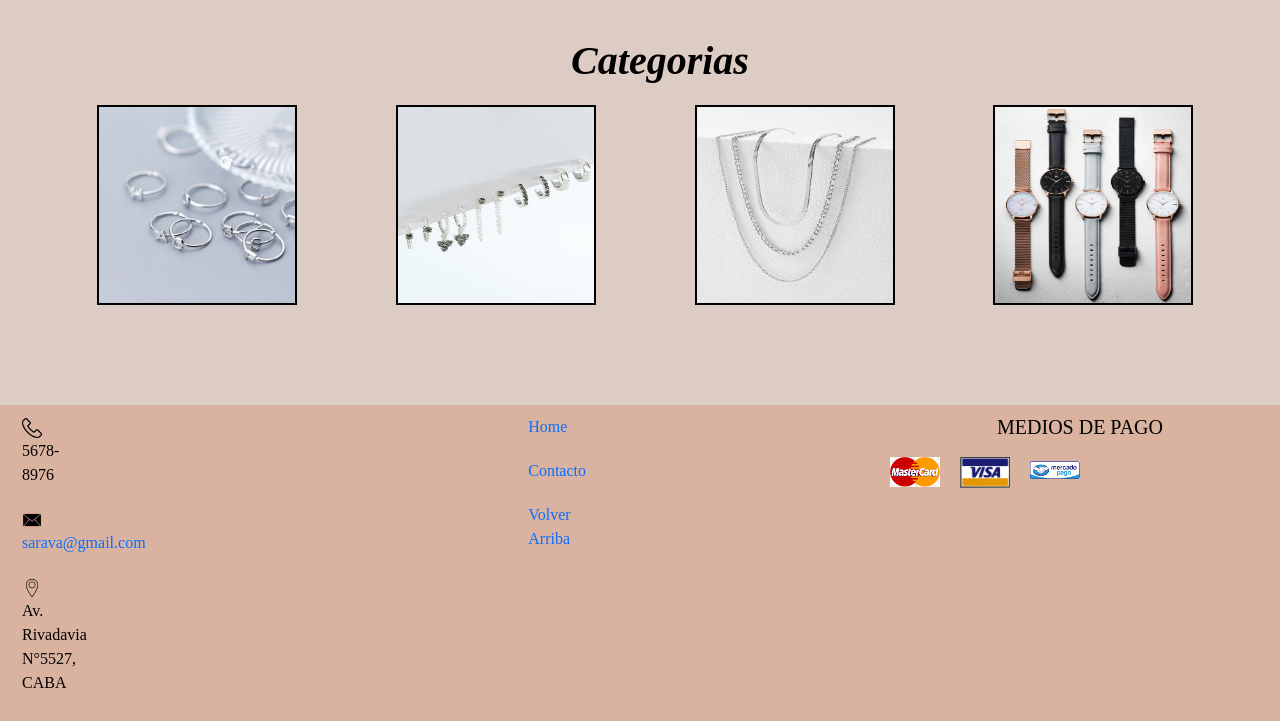
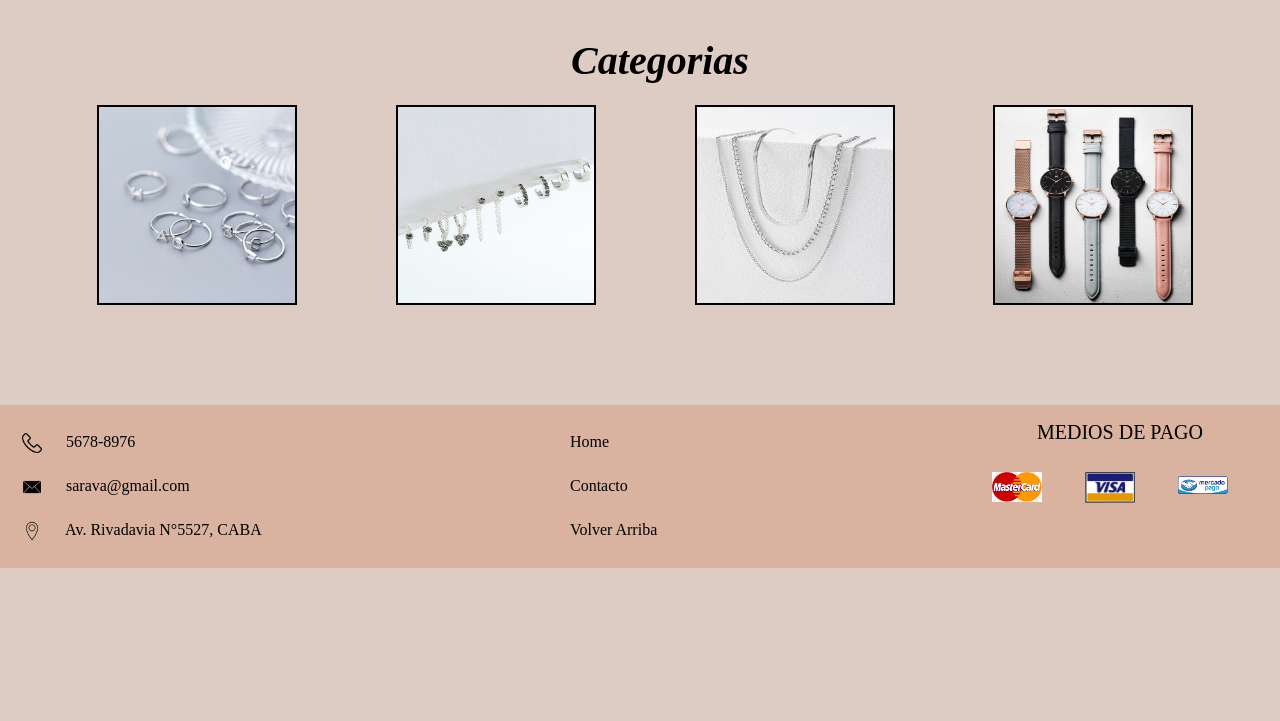
Before and after one commit to MartinaPorcu/PF-Porcu, a plain HTML site: page index.html in a window 1280 px wide. Shown: the part 889-1610 px from the top of the page. After the commit the page ends 1457 px from the top, so only its background shows below. Drawn offline with Linux system fonts and the light colour scheme.

Commit message:
footer modificado

```diff
--- a/css/style.css
+++ b/css/style.css
@@ -82,7 +82,7 @@ body header div nav ul li:hover a{
     display: flex;
 }
 
-main section article{
+main section div article{
     justify-content: space-evenly;
 }
 
@@ -144,36 +144,52 @@ overflow: hidden;
 }
 
 /* Footer*/
- footer {
-    background-color: #D9B2A0;
-    display: flex;
-    justify-content: space-between;
-    align-items: start;
+footer {
+background-color: #D9B2A0;
+display: flex;
+padding-top: 15px ;
+
 }
-/* footer section{
-    border-right: solid 1px black;
-} */
-footer section ul{
+footer section div{
+justify-content: space-between;
+}
+
+
+footer section div ul{
     text-decoration: none;
     list-style: none;
-    /* padding-right: 150px; */
+    padding-right: 150px;
+}
+footer section div ul li img{
+    margin-right: 20px;
 }
 
-footer section ul li a{
+.listafooterdos{
+    margin-left: 100px;
+    margin-right: 100px;
+    text-align: start;
+    width: 160px;
+    padding: 0px;
+}
+footer section div ul li a{
     text-decoration: none;
+    color: black;
+
 }
 
-footer h5 {
-text-align: center;
-padding-top: 10px;
+footer section div h5{
+    text-align: center;
 }
 
 .pagos{
     display: flex;
-    padding: 0px
+    justify-content: space-between;
+    padding: 10px;
+
 }
 
 .tarjeta{
     width: 50px;
     align-content: end;
+
 }
--- a/index.html
+++ b/index.html
@@ -51,11 +51,12 @@
     <section>
         <img src="./img/Portada Sarava.png" alt="Portada" width="100%" height="400px">
     </section>
-    <main class="container-fluid">
+    <main >
+        <section class="container-fluid">
             <div class="row">
                 <h2 class="col-12 subtitulo1">Lo mas vendido</h2>
             </div>
-        <section class="row primeraseccion">
+            <div class="row primeraseccion">
                 <article class="col-2 articulos" >
                     <img src="./img/Cadena con Corazon.jpg" alt="collarcorazon" width="100px" >
                     <p>Collar de plata con dije de cristal </p>
@@ -84,11 +85,11 @@
                         Agregar al Carrito
                     </button>
                 </article>
-        </section>
+            </div>
             <div class="row">
                 <h2 class="col-12 subtitulo1" >Categorias</h2>
             </div>
-        <section class="row segundaseccion">
+            <div class="row segundaseccion">
                 <article class="col-2 articulos2">
                     <div class="categoriashover">
                         <a href="./pages/Anillos.html"><img class="Categorias" src="./img/Categoria anillos.jpg" alt="Anillos" >
@@ -125,30 +126,31 @@
                         </a>
                     </div>
                 </article>
+            </div>
         </section>
     </main>
-    <footer class="container-fluid">
-        <section class="row" >
-            <ul class=col-3 >
+    <footer >
+        <section class="container-fluid">
+            <div class="row" >
+                <ul class="col-3" >
                     <li><img src="./img/icono telefono.png" alt="Numero" width="20px"> 5678-8976</li>
                     <li><a href="mailto:sarava@gmail.com"> <img src="./img/icono email.png" alt="Email" width="20px"> sarava@gmail.com</a></li>
                     <li><img src="./img/icono ubicacion.png" alt="Ubicacion" width="20px">  Av. Rivadavia N°5527, CABA</li>
                 </ul>
-        </section>
-        <section class="row">
-            <ul class=col-2>
+                <ul class="col-3 listafooterdos ">
                     <li><a href="./index.html">Home</a></li>
                     <li><a href="./Contacto.html">Contacto</a></li>
                     <li><a href="./index.html">Volver Arriba</a></li>
                 </ul>
-        </section>
-        <section class="row">
+                <div class="col-3 ">
                     <h5>MEDIOS DE PAGO</h5>
-            <ul class="col-7 pagos">
+                    <ul class="pagos" >
                         <li><img class="tarjeta" src="./img/icono mastercard.png" alt="Mastercard" ></li>
                         <li><img class="tarjeta" src="./img/icono visa.jpg" alt="Visa" ></li>
                         <li><img class="tarjeta" src="./img/icono mp.png" alt="MercadoPago" width="20px" ></li>
                     </ul>
+                    </div>
+            </div>
         </section>
     </footer>
 </body>
```
Lines whose indentation alone changed are shown as unchanged.
